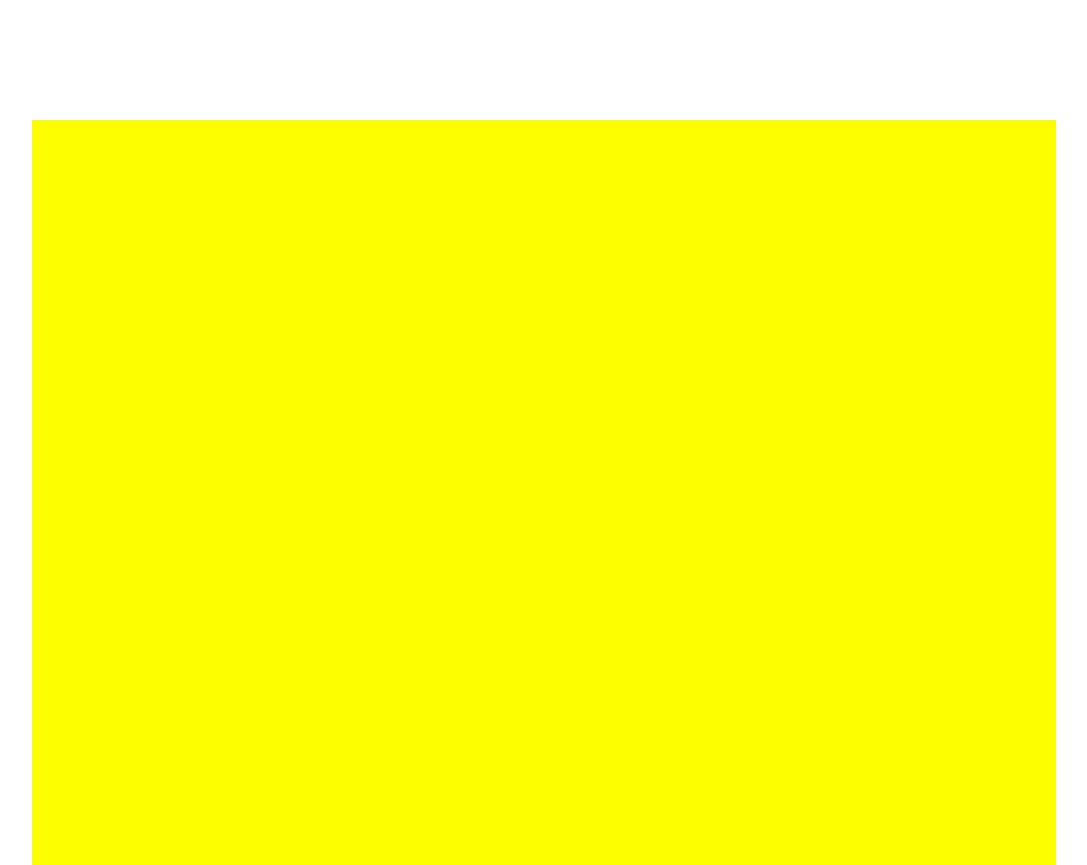
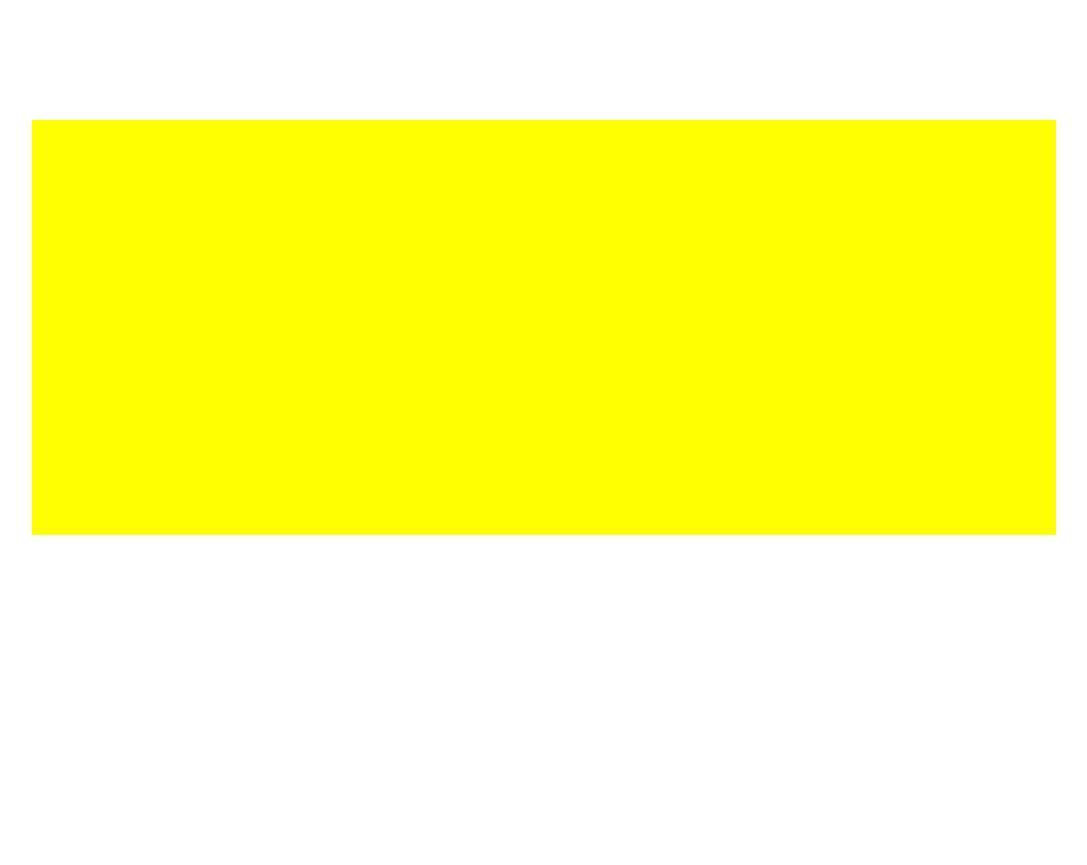
Before and after one commit to GraphicDThanh/hung-do-html-css-training, a website: page practice-two/src/sections/how-it-work-section.html in a window 1280 px wide. Shown: the whole page, without its empty margins (96-1183 px from the left). After the commit the page ends 800 px from the top, so only its background shows below. Drawn offline with Linux system fonts and the light colour scheme; files that its build step writes are made by us from their sources; files whose address does not match are found by name.

Commit message:
feat: how-it-work section responsive general layout

```diff
--- a/practice-two/src/asset/styles/sections/how-it-work-section.css
+++ b/practice-two/src/asset/styles/sections/how-it-work-section.css
@@ -7,3 +7,9 @@
   margin-top: 7.5rem ;
   background-color: yellow;
 }
+
+@media all and (min-width: 768px) and (max-width: 1920px) {
+  .howitwork-container {
+    height: 415px;
+  }
+}
```
